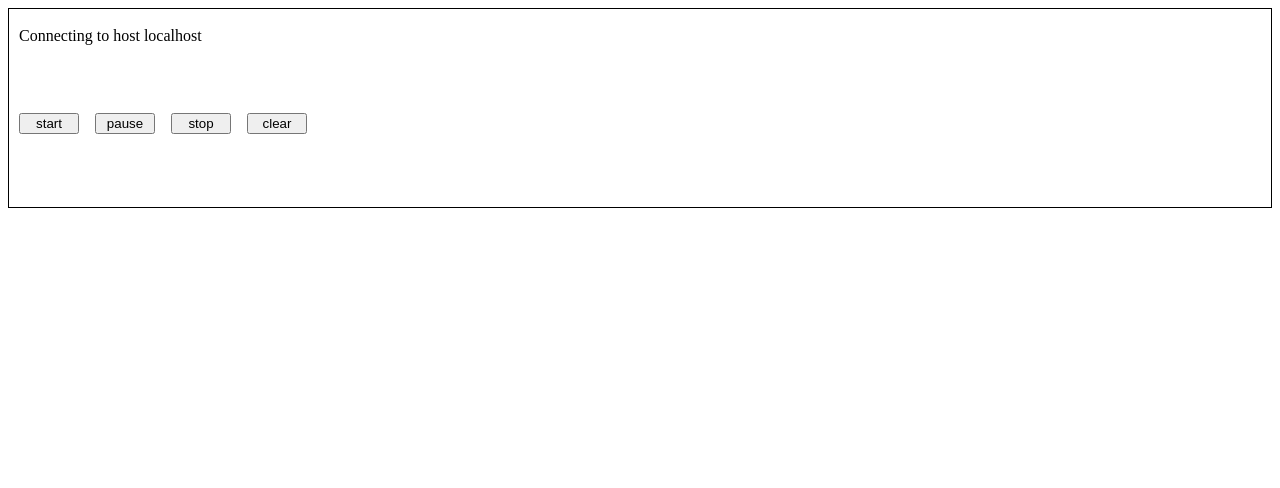
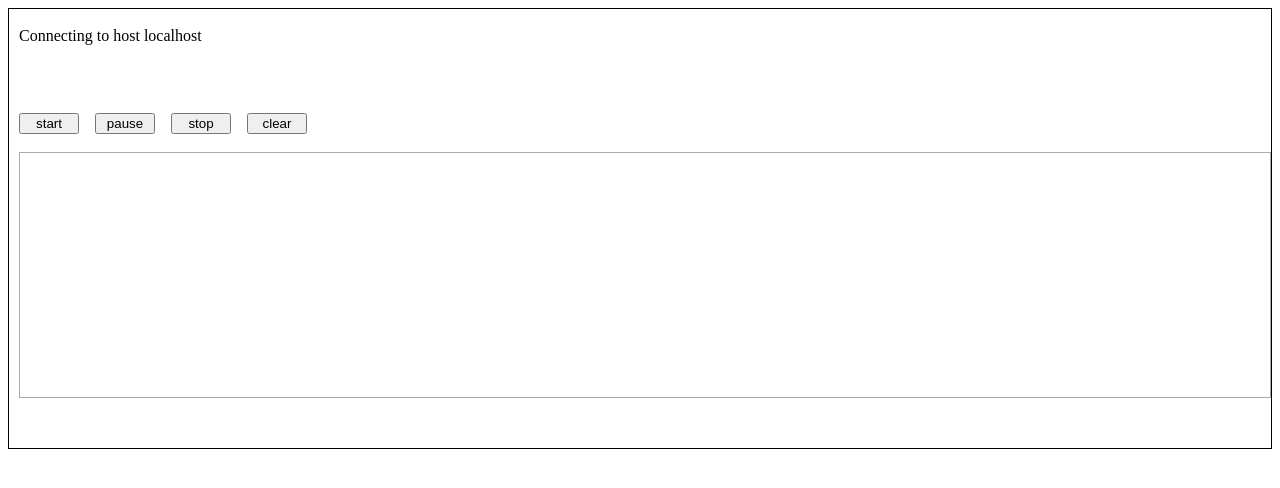
Before and after one commit to daniel-bytes/web-beats, a website: page views/test.html in a window 1280 px wide. Drawn offline with Linux system fonts and the light colour scheme; no server answers.

Commit message:
now using 4 tracks

```diff
--- a/seq.js
+++ b/seq.js
@@ -35,6 +35,7 @@ function Sequencer(bpm, stepsPerBar, bars, tracks, socket, log_function) {
 		}
 		this._states.push(arr);
 	}
+	log("states", this._states)
 }
 
 // Properties
--- a/views/js/seq_client.js
+++ b/views/js/seq_client.js
@@ -16,7 +16,7 @@ function Sequencer(host, sessionId, clientId, clock, canvas, audio_objects) {
 	this._canvas = canvas;
 	this._draw_context = this._canvas.getContext("2d");
 	this._audio_objects = audio_objects;
-	this._states = [];
+	this._states = null;
 	this._padding_xy = 2;
 	this._padding_hw = 5;
 
@@ -248,7 +248,7 @@ Sequencer.prototype.start = function() {
 }
 
 Sequencer.prototype.restart = function() {
-	this.send_message("", { sessionId: this._sessionId, clientId: this._clientId });
+	this.send_message("restart", { sessionId: this._sessionId, clientId: this._clientId });
 }
 
 Sequencer.prototype.pause = function() {
@@ -311,7 +311,8 @@ Sequencer.prototype.initializeState = function(reset) {
 	for (var o = 0; o < this._audio_objects.length; o++) {
 		var arr = [];
 		for (var i = 0; i < steps; i++) {
-			var value = ( !!temp_states && i < temp_states[o].length ? temp_states[o][i] : 0 );
+//			var value = ( temp_states != null && i < temp_states[o].length ? temp_states[o][i] : 0 );
+			var value = 0;
 			arr.push(value);
 		}
 		this._states.push(arr);
--- a/views/test.html
+++ b/views/test.html
@@ -14,7 +14,7 @@
 <body>
 	<form name="mainForm" action="/" method="post">
 
-	<div id="chat_host" style="border:1px solid black; padding-left: 10px; padding-top: 2px; padding-bottom:1px; margin-top: 8px;">
+	<div id="chat_host" style="border:1px solid black; padding-left: 10px; padding-top: 2px; padding-bottom:50px; margin-top: 8px;">
 		<div id="sequencer_host">
 			<div class="actions"><p id="action">&nbsp;</p></div>
 			<div class="actions"><p id="click">&nbsp;</p></div>
@@ -32,7 +32,18 @@
 			<audio id="drums1">
 				<source src="http://kid-sputnik.com/samples/erase_classics.wav" preload="auto" />
 			</audio>
-			<canvas id="seq" width="1000px" height="50px"></canvas>
+			<audio id="drums2">
+				<source src="http://kid-sputnik.com/samples/erase_chicagosnare.wav" preload="auto" />
+			</audio>
+			<audio id="drums3">
+				<source src="http://kid-sputnik.com/samples/erase_diehat.wav" preload="auto" />
+			</audio>
+			<audio id="drums4">
+				<source src="http://kid-sputnik.com/samples/erase_fakedopen.wav" preload="auto" />
+			</audio>
+
+			<div style="padding: 20px; border: 1px solid #aaa;">
+			<canvas id="seq" width="1000px" height="200px"></canvas>
 
 			<script>
 				var host = window.location.hostname;
@@ -54,7 +65,13 @@
 					var stepsPerBar = 16;
 					var bars = 1;
 					var canvas = document.getElementById("seq");
-					var audio_objects = [ document.getElementById("drums1") ]; // TODO
+					var audio_objects = [];
+
+					for (var i = 1;;i++) {
+						var drum = document.getElementById("drums" + i);
+						if (drum) audio_objects.push(drum);
+						else break;
+					}
 
 					document.clock = new SequencerClock(bpm, stepsPerBar, bars);
 					document.seq = new Sequencer(host, sessionId, clientId, document.clock, canvas, audio_objects);
```
